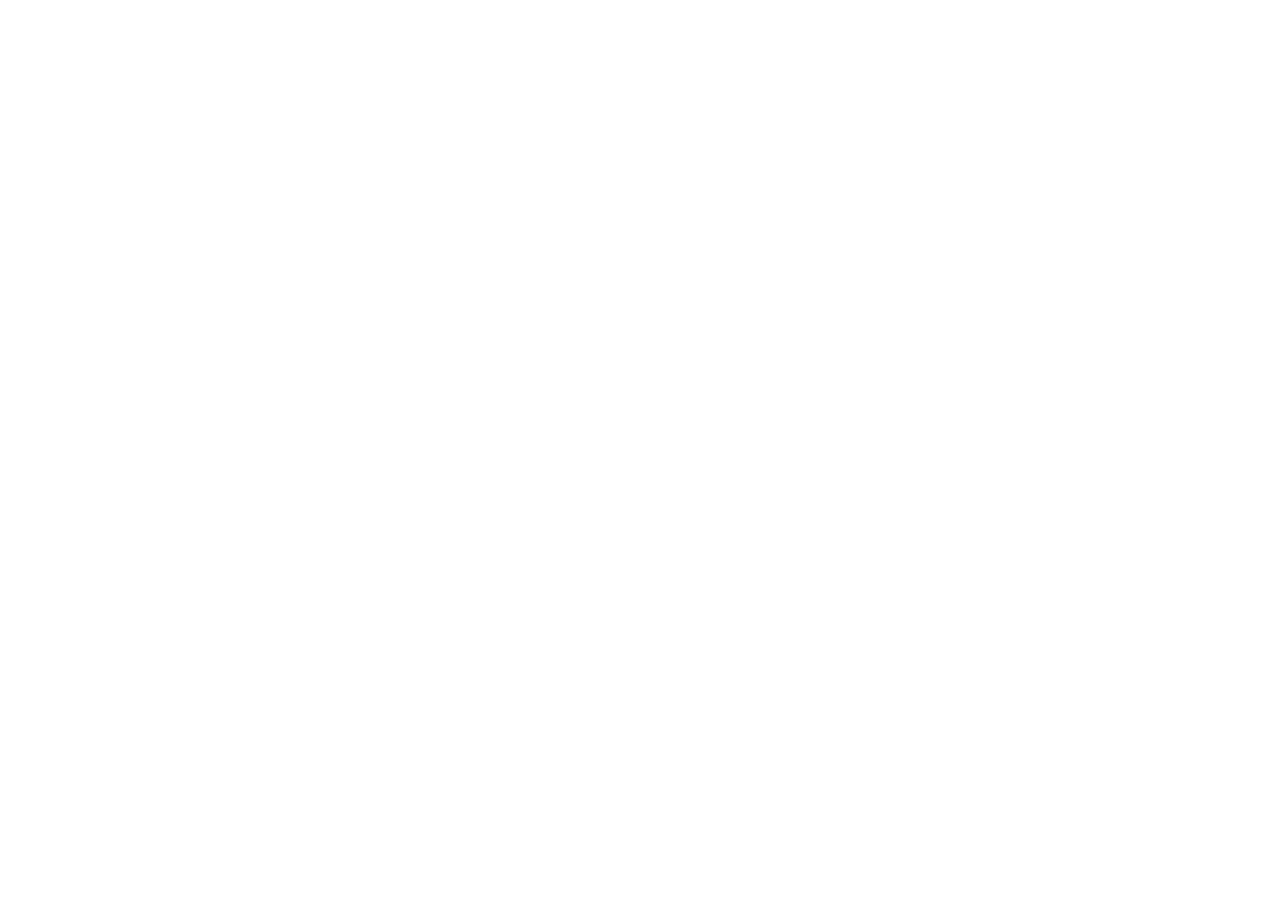
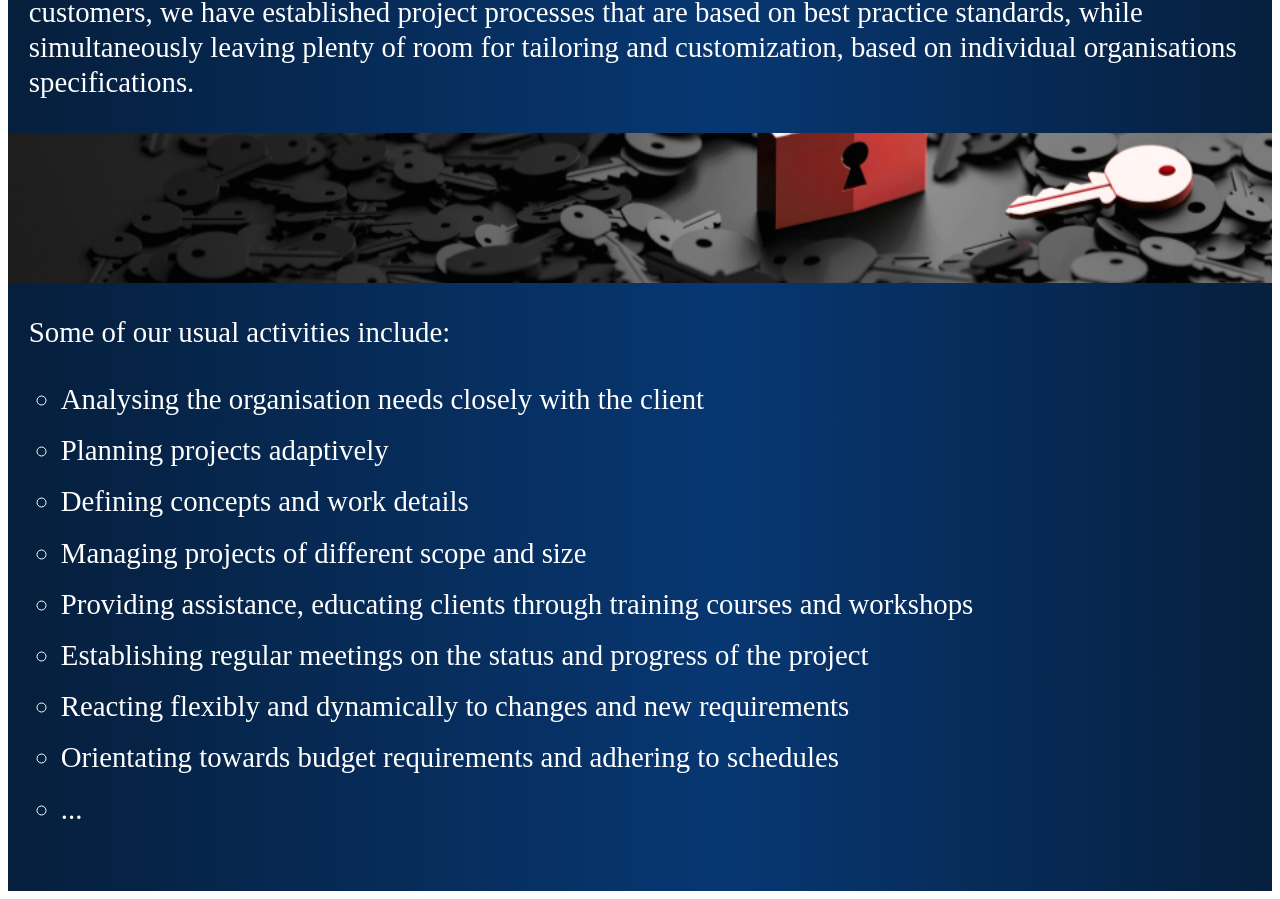
Before and after one commit to ArctisZagreb/arctis_webpage_nextjs, a Next.js app: page /project-management in a window 1280 px wide. Shown: the part 1613-2512 px from the top of the page. Before the commit the page ends 800 px from the top, so only its background shows below. Built offline with nearby package versions, Linux system fonts and the light colour scheme.

Commit message:
finished project-management page

```diff
--- a/components/ServicesPage/ProjectManagementContent.tsx
+++ b/components/ServicesPage/ProjectManagementContent.tsx
@@ -1,26 +1,30 @@
 import React from "react";
 import styles from "./ServicePageContent.module.scss";
 import Image from "next/image";
+import { Wrapper } from "../layout/Wrapper/Wrapper";
+import { Parallax } from "react-parallax";
 export const ProjectManagementContent = () => {
   return (
     <section className={styles["content"]}>
+      <Wrapper>
         <p className={styles["paragraph"]}>
           From initial deployment and day-to-day optimization to big picture
           thinking and proactive strategizing, our experts are ready to provide
-        the depth and breadth of experience necessary turn vision into reality.
+          the depth and breadth of experience necessary turn vision into
+          reality.
         </p>
         <p className={styles["paragraph"]}>
           Our experienced project managers know the challenges and possible
           solutions for the complex project challenges in Corporate Real Estate,
           Asset Management and Facility Management professions. We support our
-        customers with the project management and project coordination services
-        during those projects.
+          customers with the project management and project coordination
+          services during those projects.
         </p>
         <h1 className={styles["title"]}>AGILE VS WATERFALL APPROACH</h1>
         <p className={styles["paragraph"]}>
           With a prescriptive implementation approach, using modern technologies
-        and leveraging industry best practices, we @Arctis focus on delivering a
-        faster project deployment and a reliable return on your technology
+          and leveraging industry best practices, we @Arctis focus on delivering
+          a faster project deployment and a reliable return on your technology
           investment.
         </p>
         <p className={styles["paragraph"]}>
@@ -33,7 +37,8 @@
           Agile project management is an incremental and iterative practice with
           regular feedback intervals, promoting adaptability throughout the
           product development or implementation process, allowing regular and
-        high-impact releases that enable delivering a series of wins over time.
+          high-impact releases that enable delivering a series of wins over
+          time.
         </p>
         <p className={styles["paragraph"]}>
           On the other hand, waterfall project management approach follows a
@@ -51,18 +56,23 @@
         <p className={styles["paragraph"]}>
           Our strategy, when delivering products & implementation projects, is
           using the agile project management approach as the most effective
-        practices when adaptability and agility are required. Together with our
-        customers, we have established project processes that are based on best
-        practice standards, while simultaneously leaving plenty of room for
-        tailoring and customization, based on individual organisations
+          practices when adaptability and agility are required. Together with
+          our customers, we have established project processes that are based on
+          best practice standards, while simultaneously leaving plenty of room
+          for tailoring and customization, based on individual organisations
           specifications.
         </p>
-      <div className={styles["parallax-image"]}>
-        <Image
-          src="/assets/images/decorative/paragraph.png"
-          alt="decorative purpose"
-        />
+      </Wrapper>
+      <div className={styles["parallax-container"]}>
+        <Parallax
+          bgImage="/assets/images/decorative/paragraph2.jpg"
+          bgImageAlt="decorative image"
+          strength={210}
+        >
+          <div style={{ height: "150px" }}></div>
+        </Parallax>
       </div>
+      <Wrapper>
         <p className={styles["paragraph"]}>
           Some of our usual activities include:
         </p>
@@ -88,6 +98,7 @@
           </li>
           <li>...</li>
         </ul>
+      </Wrapper>
     </section>
   );
 };
--- a/components/ServicesPage/ServicePageContent.module.scss
+++ b/components/ServicesPage/ServicePageContent.module.scss
@@ -0,0 +1,41 @@
+@import "./../../styles/variables";
+
+.content {
+  padding: 3rem 0;
+  margin: 0 auto;
+  background: $gradiant-darkblue;
+  color: $primary-font-color;
+  .title {
+    @include h2FontRegular;
+    margin: 4rem 0 2rem 0;
+  }
+  .paragraph {
+    @include bodyFontRegular;
+    margin-bottom: 2rem;
+  }
+  .list {
+    padding-left: 2rem;
+    list-style: circle;
+    li {
+      @include bodyFontRegular;
+      margin-bottom: 1rem;
+    }
+  }
+  .parallax-container {
+    margin: 2rem 0;
+  }
+}
+.parallax-image {
+  height: 10rem;
+  position: relative;
+  .image {
+    background: transparent;
+    background-image: url("/assets/images/decorative/paragraph2.jpg");
+    min-height: 110px;
+    width: 100%;
+    background-attachment: fixed;
+    background-position: top;
+    background-repeat: no-repeat;
+    background-size: cover;
+  }
+}
--- a/pages/project-management/index.tsx
+++ b/pages/project-management/index.tsx
@@ -1,4 +1,5 @@
 import { Wrapper } from "@/components/layout/Wrapper/Wrapper";
+import { ProjectManagementContent } from "@/components/ServicesPage/ProjectManagementContent";
 import { PageBigTitle } from "@/components/Shared/PageBigTitle";
 import React from "react";
 
@@ -11,6 +12,7 @@
         quote=" No one can whistle a symphony. It takes an orchestra to play it. "
         quoteAuthor="Halford E. Luccock"
       />
+      <ProjectManagementContent />
     </div>
   );
 };
```
Also changed, not shown: package.json (+9 -8 lines), 1 other file (tests, documents, lock files or other folders). Lines whose indentation alone changed are shown as unchanged.
